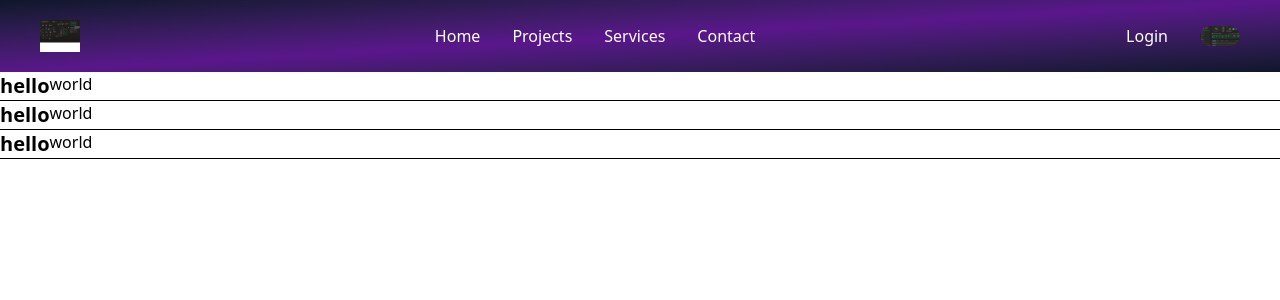
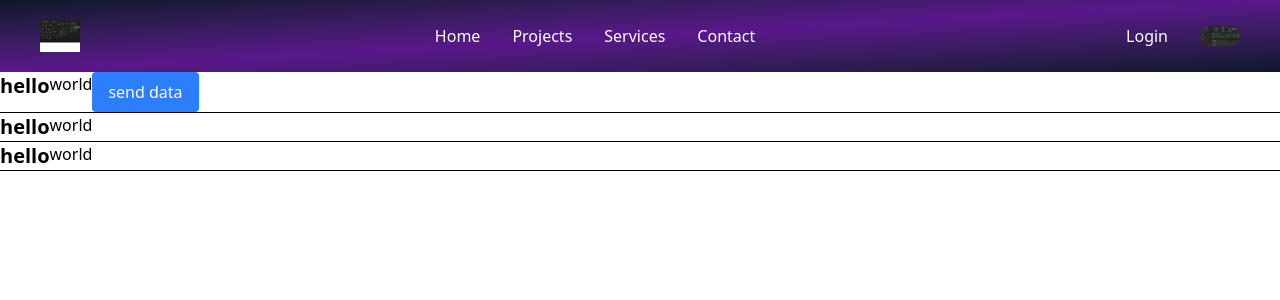
Before and after one commit to Laraib17/my_portfolio, a React (Vite) app: page /#/login in a window 1280 px wide. Shown: the top 300 px of the page. Built offline with nearby package versions, Linux system fonts and the light colour scheme; a web font is replaced by a local one.

Commit message:
feat:added data

```diff
--- a/src/pages/login.jsx
+++ b/src/pages/login.jsx
@@ -5,7 +5,8 @@ const login = () => {
       <div>
         <section>
           <div className="flex border-b"><h1 className='text-xl font-bold'>hello</h1>
-          <p>world</p></div>
+          <p>world</p>
+          <button className='bg-blue-500 text-white px-4 py-2 rounded'>send data </button></div>
         </section>
         <section>
           <div className="flex border-b "><h1 className='text-xl font-bold'>hello</h1>
```
